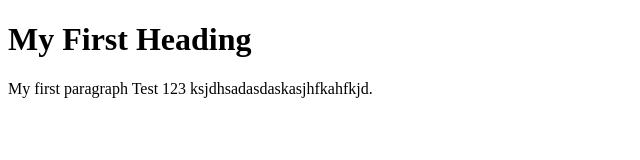
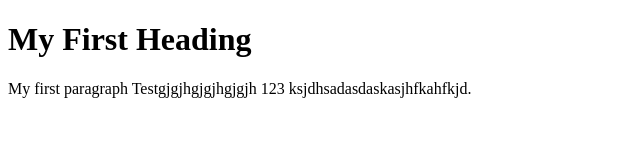
Before and after one commit to shelendra-singh-psl/shelendra-poc, a plain HTML site: page index.html in a window 1280 px wide. Shown: the whole page, without its empty margins (0-640 px from the left). Drawn offline with Linux system fonts and the light colour scheme.

Commit message:
test hook 2

```diff
--- a/index.html
+++ b/index.html
@@ -3,7 +3,7 @@
 <body>
 
 <h1>My First Heading</h1>
-<p>My first paragraph Test 123 ksjdhsadasdaskasjhfkahfkjd.</p>
+<p>My first paragraph Testgjgjhgjgjhgjgjh 123 ksjdhsadasdaskasjhfkahfkjd.</p>
 
 </body>
 </html>
```
